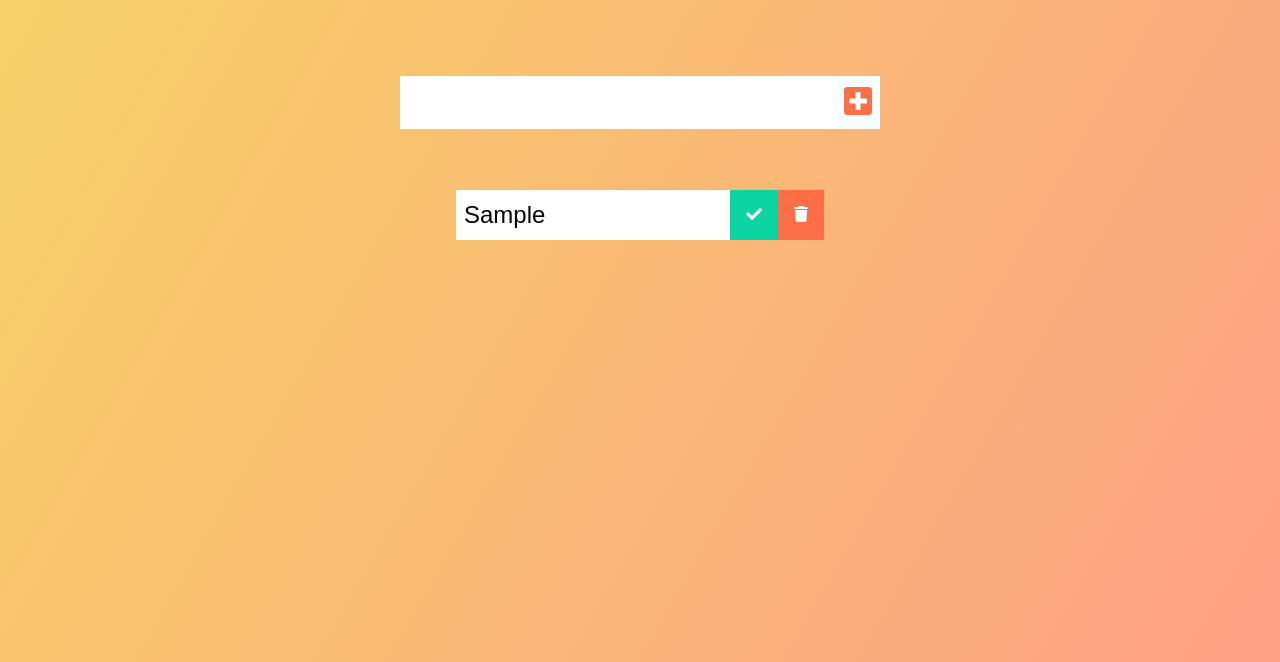
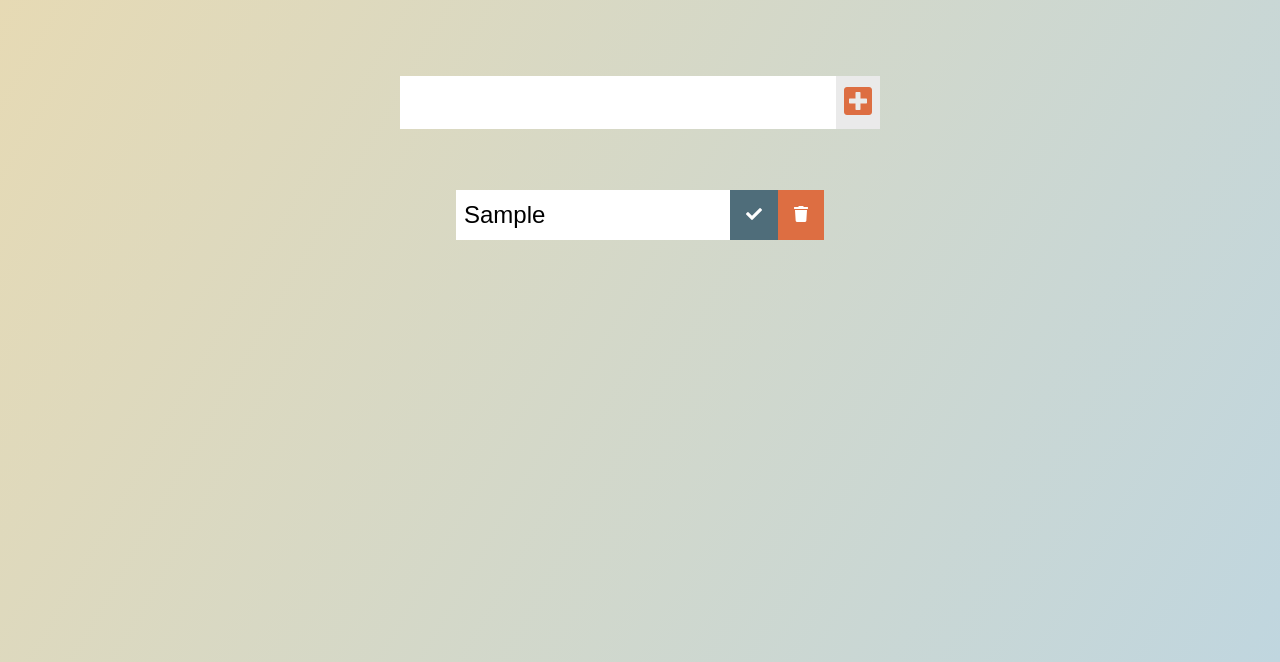
Before and after one commit to dnynwm/DailyTasks, a plain HTML site: page index.html in a window 1280 px wide. Both pictures are taken after typing "Sample" into the empty fields and a click on the button 858 px from the left and 240 px from the top of the page. Shown: the part 138-800 px from the top of the page. Drawn offline with Linux system fonts and the light colour scheme.

Commit message:
Changes in color theme

```diff
--- a/app.js
+++ b/app.js
@@ -28,7 +28,7 @@ function addTodo(e) {
   todoDiv.appendChild(newTodo);
   todoInput.value = "";
   //Create Completed Button
-  const completedButton = document.createElement("button");
+          const completedButton = document.createElement("button");
   completedButton.innerHTML = `<i class="fas fa-check"></i>`;
   completedButton.classList.add("complete-btn");
   todoDiv.appendChild(completedButton);
--- a/style.css
+++ b/style.css
@@ -4,7 +4,7 @@
     box-sizing: border-box;
   }
   body {
-    background-image: linear-gradient(120deg, #f6d365 0%, #fda085 100%);
+    background-image: linear-gradient(120deg, #E8DAB2 0%, #C0D6DF 100%);
     color: white;
     font-family: "Poppins", sans-serif;
     min-height: 100vh;
@@ -28,13 +28,13 @@
     background: white;
   }
   form button {
-    color: #ff6f47;
-    background: #f7fffe;
+    color: #DD6E42;
+    background: #EAEAEA;
     cursor: pointer;
     transition: all 0.3s ease;
   }
   form button:hover {
-    background: #ff6f47;
+    background: #DD6E42;
     color: white;
   }
   .todo-container {
@@ -67,7 +67,7 @@
 
   .trash-btn,
   .complete-btn {
-    background: #ff6f47;
+    background: #DD6E42;
     color: white;
     border: none;
     padding: 1rem;
@@ -75,7 +75,7 @@
     font-size: 1rem;
   }
   .complete-btn {
-    background: rgb(11, 212, 162);
+    background: #4F6D7A;
   }
   .todo-item {
     padding: 0rem 0.5rem;
@@ -115,7 +115,7 @@
     overflow: hidden;
   }
   select {
-    color: #ff6f47;
+    color: #DD6E42;
     font-family: "Poppins", sans-serif;
     cursor: pointer;
     width: 12rem;
@@ -127,7 +127,7 @@
     top: 0;
     right: 0;
     padding: 1rem;
-    background: #ff6f47;
+    background: #DD6E42;
     cursor: pointer;
     pointer-events: none;
   }
```
Also changed, not shown: index.html (+2 -0 lines).
